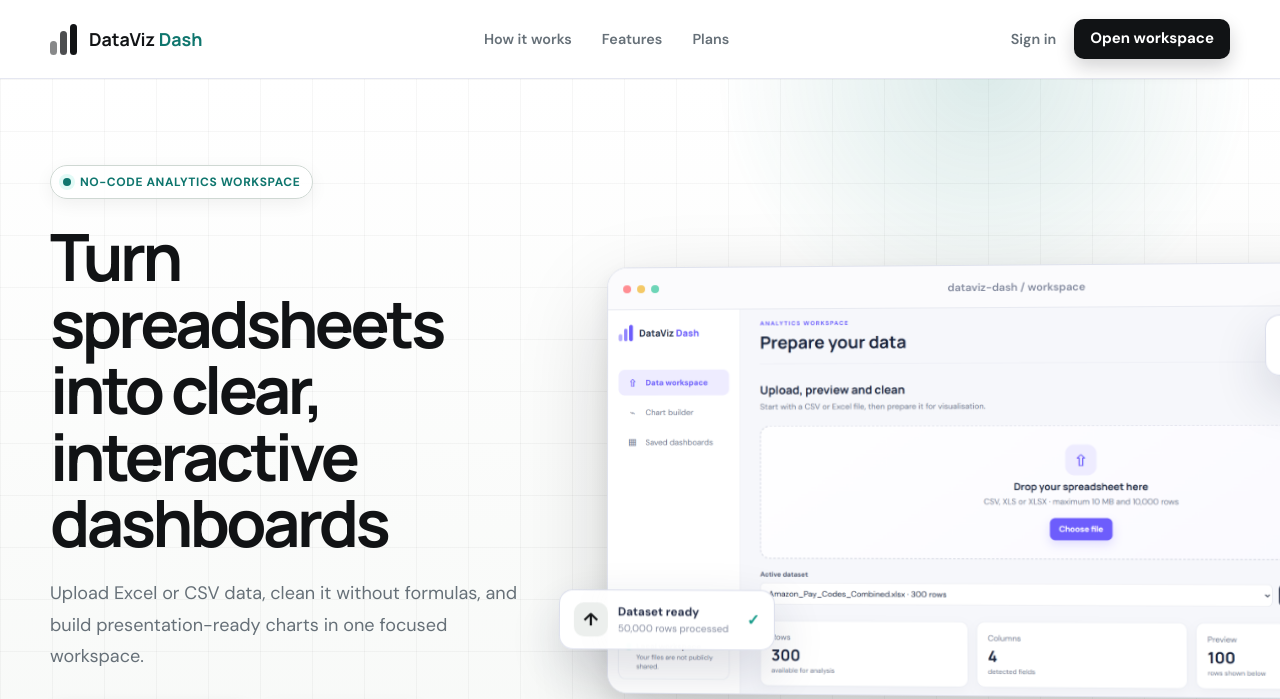
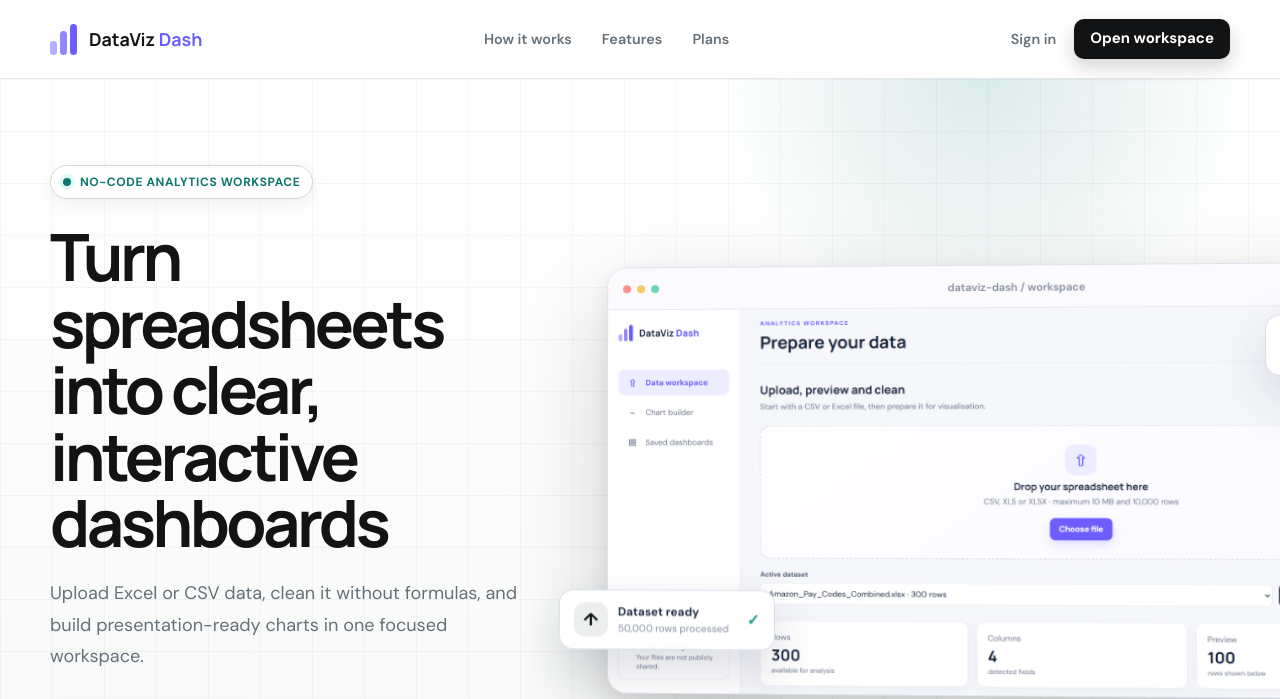
Before and after one commit to Naman794/DataViz-Dash, a Flask app: page / in a window 1280 px wide. Shown: the top 699 px of the page. Run offline with Flask 3, Linux system fonts and the light colour scheme.

Commit message:
Restore the original logo colour

```diff
--- a/static/css/styles.css
+++ b/static/css/styles.css
@@ -7,6 +7,7 @@
   --primary: #111315;
   --primary-dark: #000000;
   --primary-soft: #ecefed;
+  --brand: #6d5dfc;
   --accent: #0f766e;
   --accent-soft: #dff1ed;
   --teal: #0f766e;
@@ -65,9 +66,9 @@ p { color: var(--muted); line-height: 1.6; }
   text-decoration: none;
 }
 
-.brand strong { color: var(--accent); }
+.brand strong { color: var(--brand); }
 .brand-mark { display: flex; height: 32px; align-items: end; gap: 3px; }
-.brand-mark span { width: 7px; border-radius: 5px; background: var(--ink); }
+.brand-mark span { width: 7px; border-radius: 5px; background: var(--brand); }
 .brand-mark span:nth-child(1) { height: 14px; opacity: .5; }
 .brand-mark span:nth-child(2) { height: 24px; opacity: .75; }
 .brand-mark span:nth-child(3) { height: 31px; }
```
